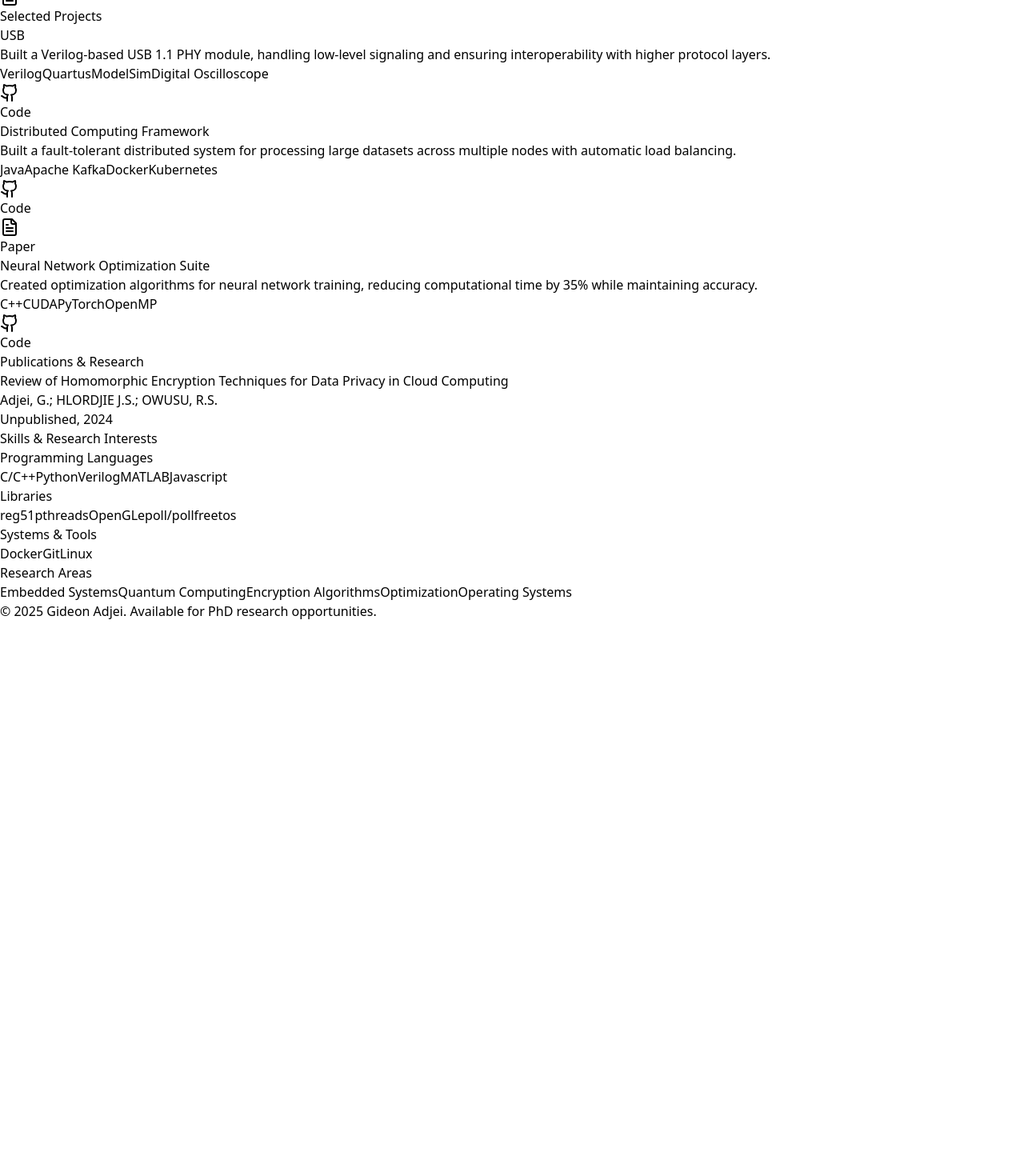
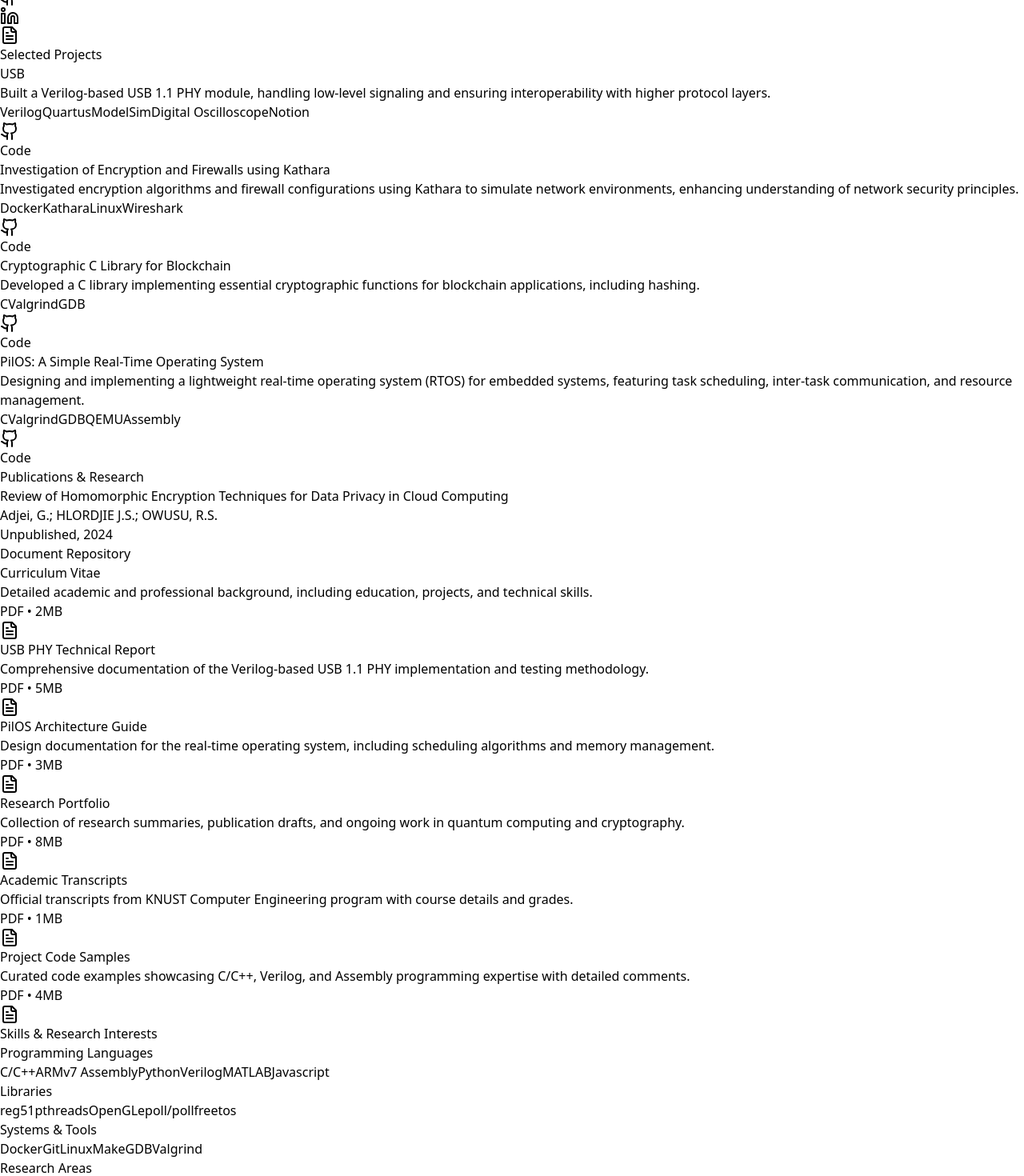
Before and after one commit to k-ojo/Portfolio, a React (Vite) app: page / in a window 1280 px wide. Shown: the part 400-1870 px from the top of the page at 80% size. Before the commit the page ends 1176 px from the top, so only its background shows below. Built offline with nearby package versions, Linux system fonts and the light colour scheme.

Commit message:
added files

```diff
--- a/src/Portfolio.jsx
+++ b/src/Portfolio.jsx
@@ -6,22 +6,28 @@ const Portfolio = () => {
     {
       title: "USB",
       description: "Built a Verilog-based USB 1.1 PHY module, handling low-level signaling and ensuring interoperability with higher protocol layers.",
-      tech: ["Verilog", "Quartus", "ModelSim", "Digital Oscilloscope"],
+      tech: ["Verilog", "Quartus", "ModelSim", "Digital Oscilloscope", "Notion"],
       github: "https://github.com/k-ojo/usb.git"
       //demo: "https://climate-analysis-demo.vercel.app"
     },
     {
-      title: "Distributed Computing Framework",
-      description: "Built a fault-tolerant distributed system for processing large datasets across multiple nodes with automatic load balancing.",
-      tech: ["Java", "Apache Kafka", "Docker", "Kubernetes"],
-      github: "https://github.com/yourusername/distributed-framework",
-      paper: "https://arxiv.org/abs/2024.12345"
+      title: " Investigation of Encryption and Firewalls using Kathara",
+      description: "Investigated encryption algorithms and firewall configurations using Kathara to simulate network environments, enhancing understanding of network security principles.",
+      tech: ["Docker", "Kathara", "Linux", "Wireshark"],
+      github: "https://github.com/blackdreamer15/simple_shell.git",
+      //paper: "https://arxiv.org/abs/2024.12345"
     },
     {
-      title: "Neural Network Optimization Suite",
-      description: "Created optimization algorithms for neural network training, reducing computational time by 35% while maintaining accuracy.",
-      tech: ["C++", "CUDA", "PyTorch", "OpenMP"],
-      github: "https://github.com/yourusername/nn-optimization"
+      title: "Cryptographic C Library for Blockchain",
+      description: "Developed a C library implementing essential cryptographic functions for blockchain applications, including hashing.",
+      tech: ["C", "Valgrind", "GDB"],
+      github: "https://github.com/k-ojo/Knust-Computer_Labs/tree/main/blockchain/mylib"
+    },
+    {
+      title: "PilOS: A Simple Real-Time Operating System",
+      description: "Designing and implementing a lightweight real-time operating system (RTOS) for embedded systems, featuring task scheduling, inter-task communication, and resource management.",
+      tech: ["C", "Valgrind", "GDB", "QEMU", "Assembly"],
+      github: "https://github.com/k-ojo/PilOS.git"
     }
   ];
 
@@ -30,14 +36,14 @@ const Portfolio = () => {
       title: "Review of Homomorphic Encryption Techniques for Data Privacy in Cloud Computing",
       authors: "Adjei, G.; HLORDJIE J.S.; OWUSU, R.S.",
       venue: "Unpublished, 2024",
-      link: "https://proceedings.mlr.press/v202/yourname24.html"
+      link: "https://github.com/k-ojo/Review-of-Homomorphic-Encryption.git"
     }
   ];
 
   const skills = {
-    "Programming Languages": ["C/C++", "Python", "Verilog", "MATLAB", "Javascript"],
+    "Programming Languages": ["C/C++", "ARMv7 Assembly", "Python", "Verilog", "MATLAB", "Javascript"],
     "Libraries": ["reg51", "pthreads", "OpenGL", "epoll/poll", "freetos"],
-    "Systems & Tools": ["Docker", "Git", "Linux"],
+    "Systems & Tools": ["Docker", "Git", "Linux", "Make", "GDB", "Valgrind"],
     "Research Areas": ["Embedded Systems", "Quantum Computing", "Encryption Algorithms", "Optimization", "Operating Systems"]
   };
 
@@ -58,13 +64,16 @@ const Portfolio = () => {
             <div className="md:col-span-2">
               <h2 className="text-2xl font-light text-gray-900 mb-4">About Me</h2>
               <p className="text-gray-700 leading-relaxed mb-4">
-                I am a Computer Engineering graduate with a strong foundation in machine learning, distributed systems,
-                and computational research. My work focuses on developing efficient algorithms for large-scale data processing
-                and applying deep learning techniques to solve real-world problems in climate science and optimization.
+                I am a systems-oriented engineer with a strong foundation in low-level programming, digital design,
+                and cryptography. My work spans from building hardware-level modules, such as a Verilog-based USB 1.1
+                PHY, to implementing software systems like custom shells, distributed data processors, and real-time
+                operating systems for embedded platforms. I am highly proficient in C/C++, Assembly, and Verilog,
+                with practical experience in debugging and performance optimization using tools like GDB, Valgrind, and QEMU.
               </p>
               <p className="text-gray-700 leading-relaxed">
-                I am passionate about pursuing doctoral research in machine learning and distributed computing,
-                with particular interest in developing scalable solutions for scientific computing applications.
+                I enjoy working at the intersection of hardware and software, where efficiency, security, and reliability are critical.
+                Beyond implementation, I am driven by research in quantum computing, optimization, and advanced system architectures,
+                and I thrive in environments that demand deep problem-solving and precision.
               </p>
             </div>
 
@@ -92,7 +101,7 @@ const Portfolio = () => {
                 <a href="https://linkedin.com/in/yourprofile" className="text-gray-600 hover:text-gray-900 transition-colors">
                   <Linkedin className="w-5 h-5" />
                 </a>
-                <a href="/cv.pdf" className="text-gray-600 hover:text-gray-900 transition-colors">
+                <a href="/Public/cv.pdf" className="text-gray-600 hover:text-gray-900 transition-colors">
                   <FileText className="w-5 h-5" />
                 </a>
               </div>
@@ -156,6 +165,102 @@ const Portfolio = () => {
           </div>
         </section>
 
+        {/* Document Repository */}
+        <section className="mb-16">
+          <h2 className="text-2xl font-light text-gray-900 mb-8">Document Repository</h2>
+          <div className="space-y-4">
+            <div className="border-l-2 border-gray-200 pl-6">
+              <div className="flex items-start justify-between">
+                <div className="flex-1">
+                  <h3 className="text-lg font-medium text-gray-900 mb-1">Curriculum Vitae</h3>
+                  <p className="text-gray-600 text-sm mb-2">
+                    Detailed academic and professional background, including education, projects, and technical skills.
+                  </p>
+                  <span className="text-gray-500 text-xs">PDF • 2MB</span>
+                </div>
+                <a href="/documents/gideon_adjei_cv.pdf" className="ml-4 text-gray-600 hover:text-gray-900">
+                  <FileText className="w-4 h-4" />
+                </a>
+              </div>
+            </div>
+
+            <div className="border-l-2 border-gray-200 pl-6">
+              <div className="flex items-start justify-between">
+                <div className="flex-1">
+                  <h3 className="text-lg font-medium text-gray-900 mb-1">USB PHY Technical Report</h3>
+                  <p className="text-gray-600 text-sm mb-2">
+                    Comprehensive documentation of the Verilog-based USB 1.1 PHY implementation and testing methodology.
+                  </p>
+                  <span className="text-gray-500 text-xs">PDF • 5MB</span>
+                </div>
+                <a href="/documents/usb_phy_report.pdf" className="ml-4 text-gray-600 hover:text-gray-900">
+                  <FileText className="w-4 h-4" />
+                </a>
+              </div>
+            </div>
+
+            <div className="border-l-2 border-gray-200 pl-6">
+              <div className="flex items-start justify-between">
+                <div className="flex-1">
+                  <h3 className="text-lg font-medium text-gray-900 mb-1">PilOS Architecture Guide</h3>
+                  <p className="text-gray-600 text-sm mb-2">
+                    Design documentation for the real-time operating system, including scheduling algorithms and memory management.
+                  </p>
+                  <span className="text-gray-500 text-xs">PDF • 3MB</span>
+                </div>
+                <a href="/documents/pilos_architecture.pdf" className="ml-4 text-gray-600 hover:text-gray-900">
+                  <FileText className="w-4 h-4" />
+                </a>
+              </div>
+            </div>
+
+            <div className="border-l-2 border-gray-200 pl-6">
+              <div className="flex items-start justify-between">
+                <div className="flex-1">
+                  <h3 className="text-lg font-medium text-gray-900 mb-1">Research Portfolio</h3>
+                  <p className="text-gray-600 text-sm mb-2">
+                    Collection of research summaries, publication drafts, and ongoing work in quantum computing and cryptography.
+                  </p>
+                  <span className="text-gray-500 text-xs">PDF • 8MB</span>
+                </div>
+                <a href="/documents/research_portfolio.pdf" className="ml-4 text-gray-600 hover:text-gray-900">
+                  <FileText className="w-4 h-4" />
+                </a>
+              </div>
+            </div>
+
+            <div className="border-l-2 border-gray-200 pl-6">
+              <div className="flex items-start justify-between">
+                <div className="flex-1">
+                  <h3 className="text-lg font-medium text-gray-900 mb-1">Academic Transcripts</h3>
+                  <p className="text-gray-600 text-sm mb-2">
+                    Official transcripts from KNUST Computer Engineering program with course details and grades.
+                  </p>
+                  <span className="text-gray-500 text-xs">PDF • 1MB</span>
+                </div>
+                <a href="/documents/academic_transcripts.pdf" className="ml-4 text-gray-600 hover:text-gray-900">
+                  <FileText className="w-4 h-4" />
+                </a>
+              </div>
+            </div>
+
+            <div className="border-l-2 border-gray-200 pl-6">
+              <div className="flex items-start justify-between">
+                <div className="flex-1">
+                  <h3 className="text-lg font-medium text-gray-900 mb-1">Project Code Samples</h3>
+                  <p className="text-gray-600 text-sm mb-2">
+                    Curated code examples showcasing C/C++, Verilog, and Assembly programming expertise with detailed comments.
+                  </p>
+                  <span className="text-gray-500 text-xs">PDF • 4MB</span>
+                </div>
+                <a href="/documents/code_samples.pdf" className="ml-4 text-gray-600 hover:text-gray-900">
+                  <FileText className="w-4 h-4" />
+                </a>
+              </div>
+            </div>
+          </div>
+        </section>
+
         {/* Skills */}
         <section>
           <h2 className="text-2xl font-light text-gray-900 mb-8">Skills & Research Interests</h2>
```
Also changed, not shown: 1 other file (tests, documents, lock files or other folders).
